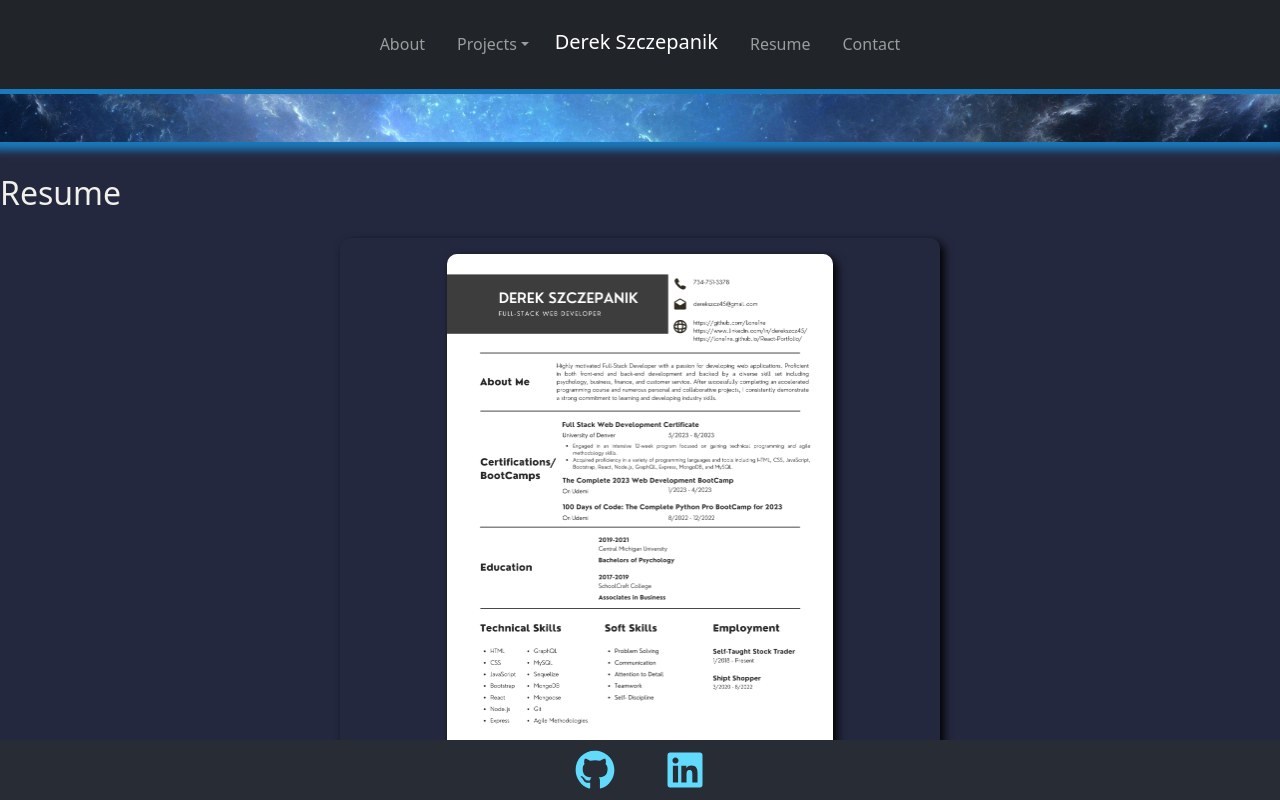
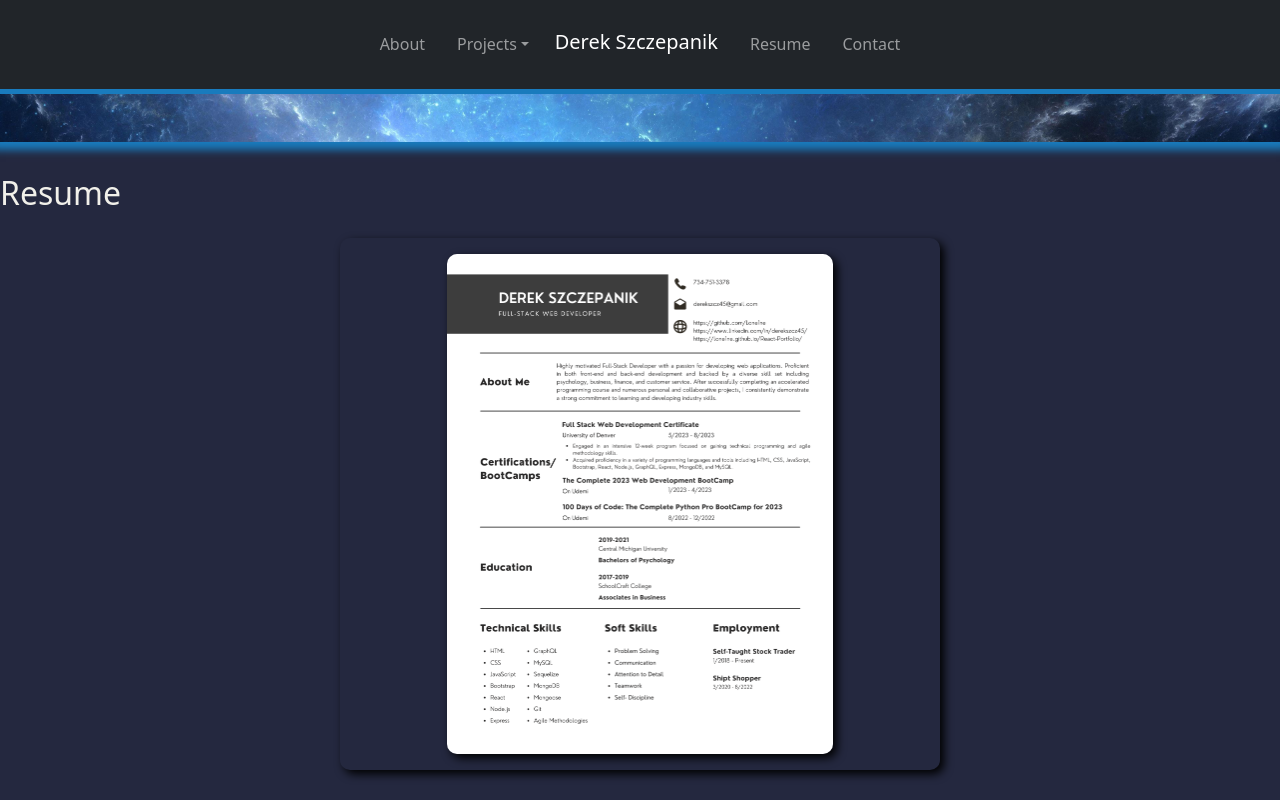
Before and after one commit to Lone1ne/React-Portfolio, a React (Create React App) app: page /React-Portfolio/resume in a window 1280 px wide. Shown: the top 800 px of the page. Built offline with nearby package versions, Linux system fonts and the light colour scheme.

Commit message:
Fixed bug with text-content. Updated footer to only be viewed at the bottom of the page.

```diff
--- a/src/components/Intro.js
+++ b/src/components/Intro.js
@@ -30,7 +30,7 @@ function Intro() {
                 )}
               </TrackVisibility>
 
-              <TrackVisibility once>
+              <TrackVisibility once partialVisibility>
                 {({ isVisible }) => (
                   <div
                     className={
--- a/src/styles/App.css
+++ b/src/styles/App.css
@@ -2,5 +2,4 @@ body {
   line-height: 1.3 !important;
   background-color: #24283f !important;
   color: #f1f0ea !important;
-  overflow-x: hidden;
 }
--- a/src/styles/Footer.css
+++ b/src/styles/Footer.css
@@ -1,5 +1,4 @@
 .footer-container {
-  position: fixed;
   display: flex;
   justify-content: center;
   align-items: center;
```
